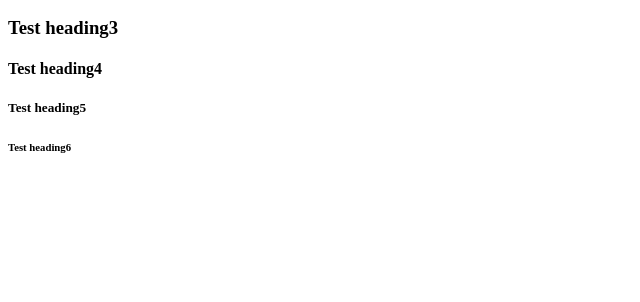
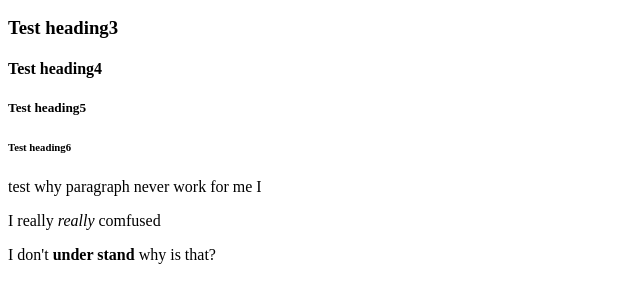
Before and after one commit to DEsill/git_test, a plain HTML site: page html-boilerplate/index.html in a window 1280 px wide. Shown: the part 110-412 px from the top of the page, without its empty margins (0-640 px from the left). Drawn offline with Linux system fonts and the light colour scheme.

Commit message:
add some paragraph with bold and italic text.

```diff
--- a/html-boilerplate/index.html
+++ b/html-boilerplate/index.html
@@ -12,5 +12,9 @@
         <h4>Test heading4</h4>
         <h5>Test heading5</h5>
         <h6>Test heading6</h6>
+
+        <p>test why paragraph never work for me I</p>
+        <p>I really <em>really</em> comfused</p>
+        <p>I don't <strong>under stand</strong> why is that?</p>
     </body>
 </html>
```
